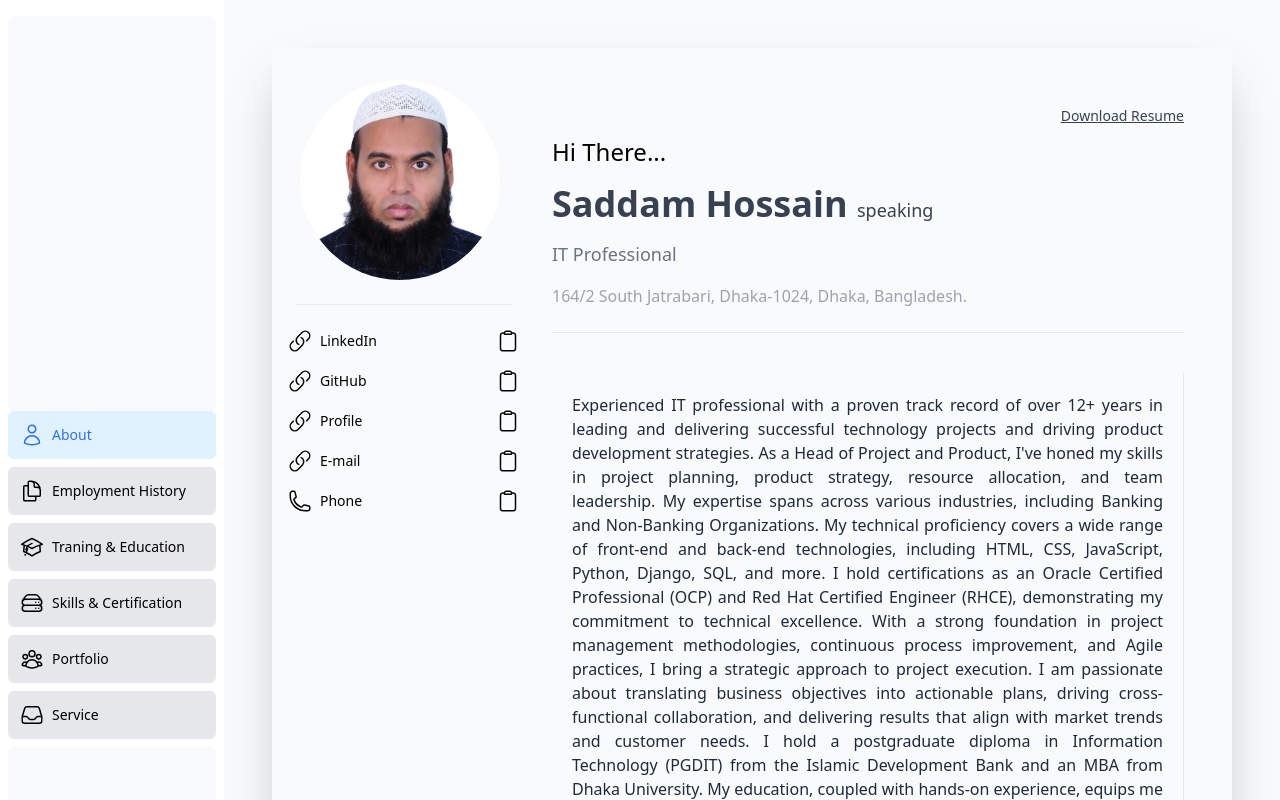
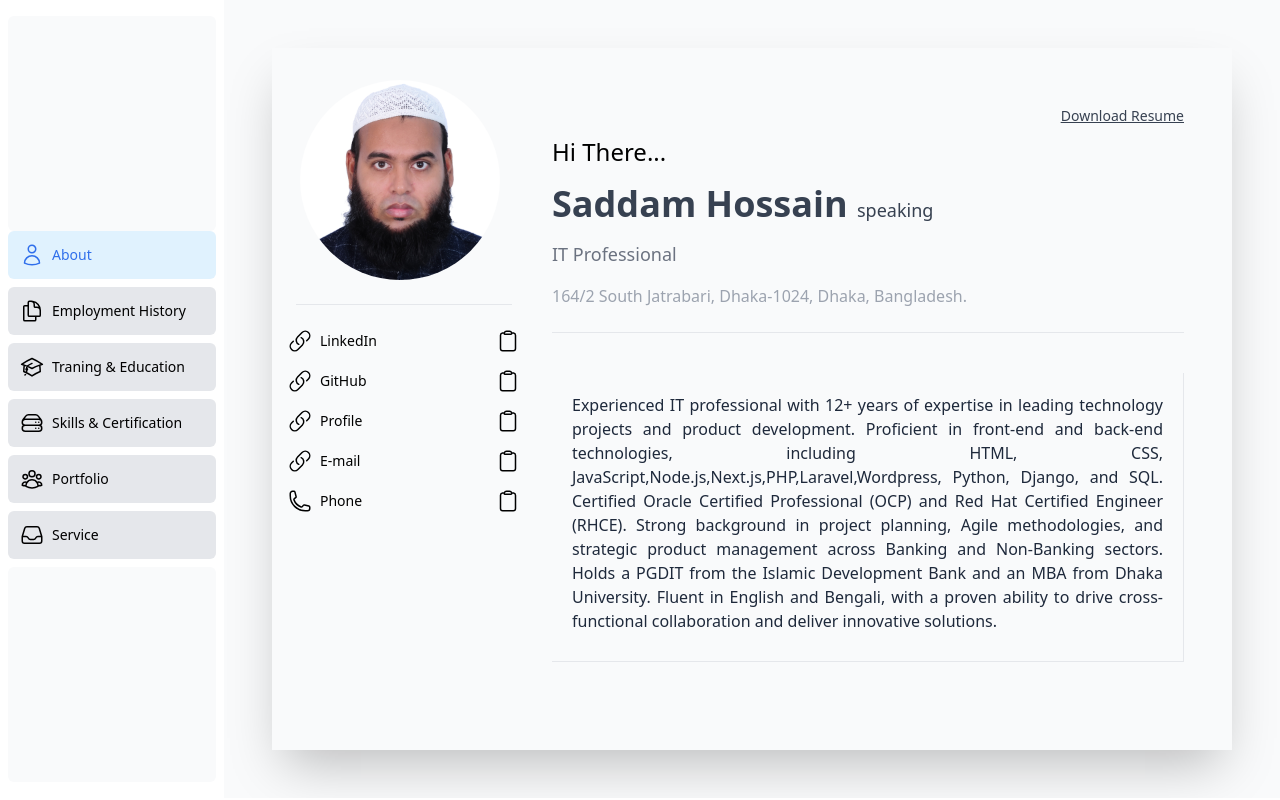
Before and after one commit to saddam311291/saddam311291.github.io, a Next.js app: page / in a window 1280 px wide. Shown: the top 800 px of the page. Built offline with nearby package versions, Linux system fonts and the light colour scheme.

Commit message:
summary text

```diff
--- a/app/ui/summary/summarytext.tsx
+++ b/app/ui/summary/summarytext.tsx
@@ -45,17 +45,10 @@ export default function SummaryText() {
      <div className="flex items-center justify-between border-b border-r  my-10 p-5">
           <div className=" mb-2 flex items-center  ">
             <div>
-              <p className="text-xs text-justify text-slate-800  md:text-base ">Experienced IT professional with a proven track record of over 12+ years in leading and delivering successful technology projects and driving product development strategies. As a Head of Project and Product, I've honed my skills in project planning, product strategy, resource allocation, and team leadership. My expertise spans across various industries, including Banking and Non-Banking Organizations.
+              <p className="text-xs text-justify text-slate-800  md:text-base ">
+              Experienced IT professional with 12+ years of expertise in leading technology projects and product development. Proficient in front-end and back-end technologies, including HTML, CSS, JavaScript,Node.js,Next.js,PHP,Laravel,Wordpress, Python, Django, and SQL. Certified Oracle Certified Professional (OCP) and Red Hat Certified Engineer (RHCE). Strong background in project planning, Agile methodologies, and strategic product management across Banking and Non-Banking sectors. Holds a PGDIT from the Islamic Development Bank and an MBA from Dhaka University. Fluent in English and Bengali, with a proven ability to drive cross-functional collaboration and deliver innovative solutions.
 
-My technical proficiency covers a wide range of front-end and back-end technologies, including HTML, CSS, JavaScript, Python, Django, SQL, and more. I hold certifications as an Oracle Certified Professional (OCP) and Red Hat Certified Engineer (RHCE), demonstrating my commitment to technical excellence.
-
-With a strong foundation in project management methodologies, continuous process improvement, and Agile practices, I bring a strategic approach to project execution. I am passionate about translating business objectives into actionable plans, driving cross-functional collaboration, and delivering results that align with market trends and customer needs.
-
-I hold a postgraduate diploma in Information Technology (PGDIT) from the Islamic Development Bank and an MBA from Dhaka University. My education, coupled with hands-on experience, equips me to navigate complex challenges and deliver innovative solutions.
-
-Fluent in English and Bengali, I'm adept at effective communication and collaboration across multicultural teams. My commitment to excellence, combined with my technical acumen, has allowed me to make a meaningful impact on the organizations I've served.
-
-I am always open to networking, discussing potential collaborations, or sharing insights on project management, product development, and technology. Feel free to connect with me, and let's explore opportunities to work together or exchange knowledge.</p>
+              </p>
 
             </div>
           </div>
```
